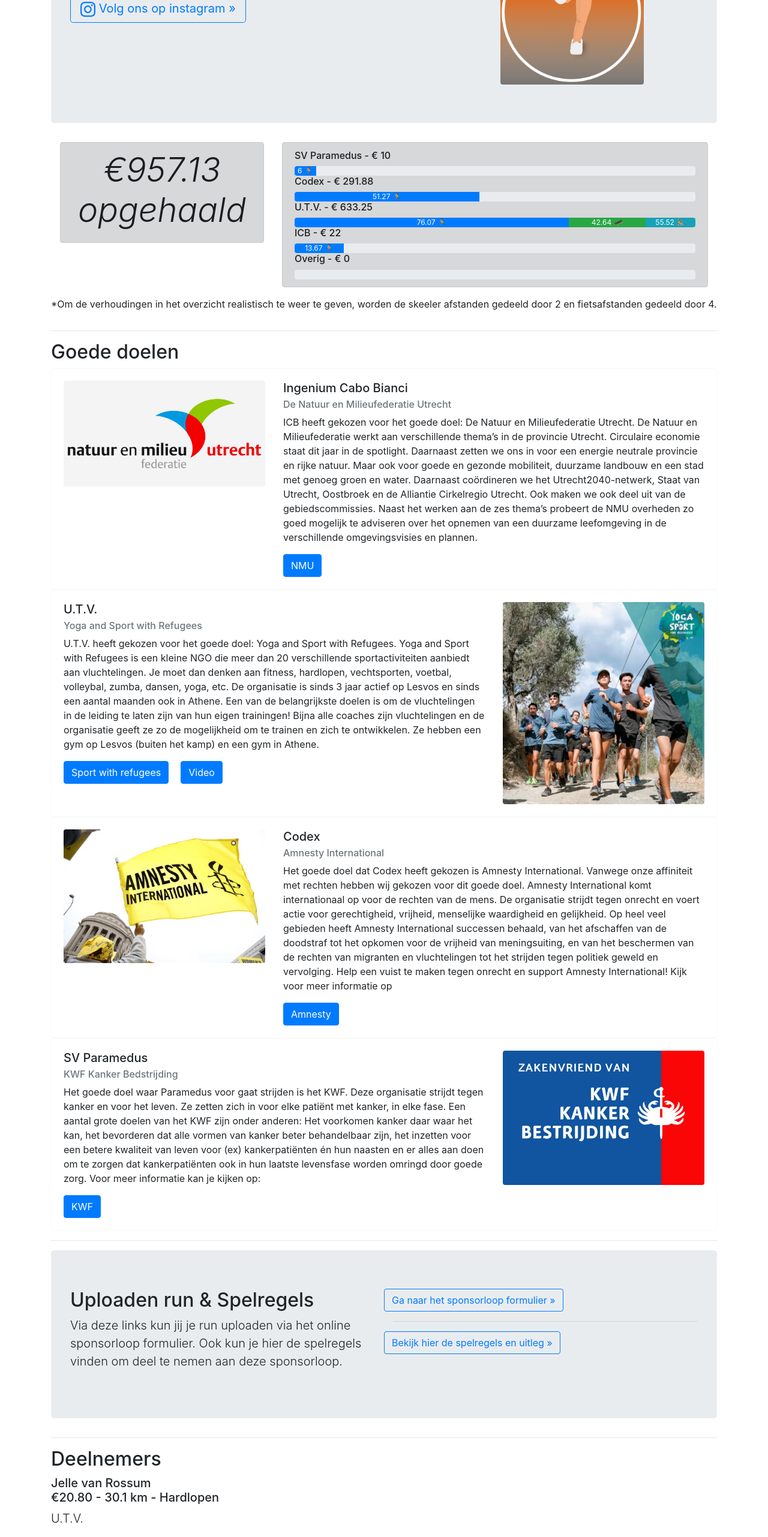
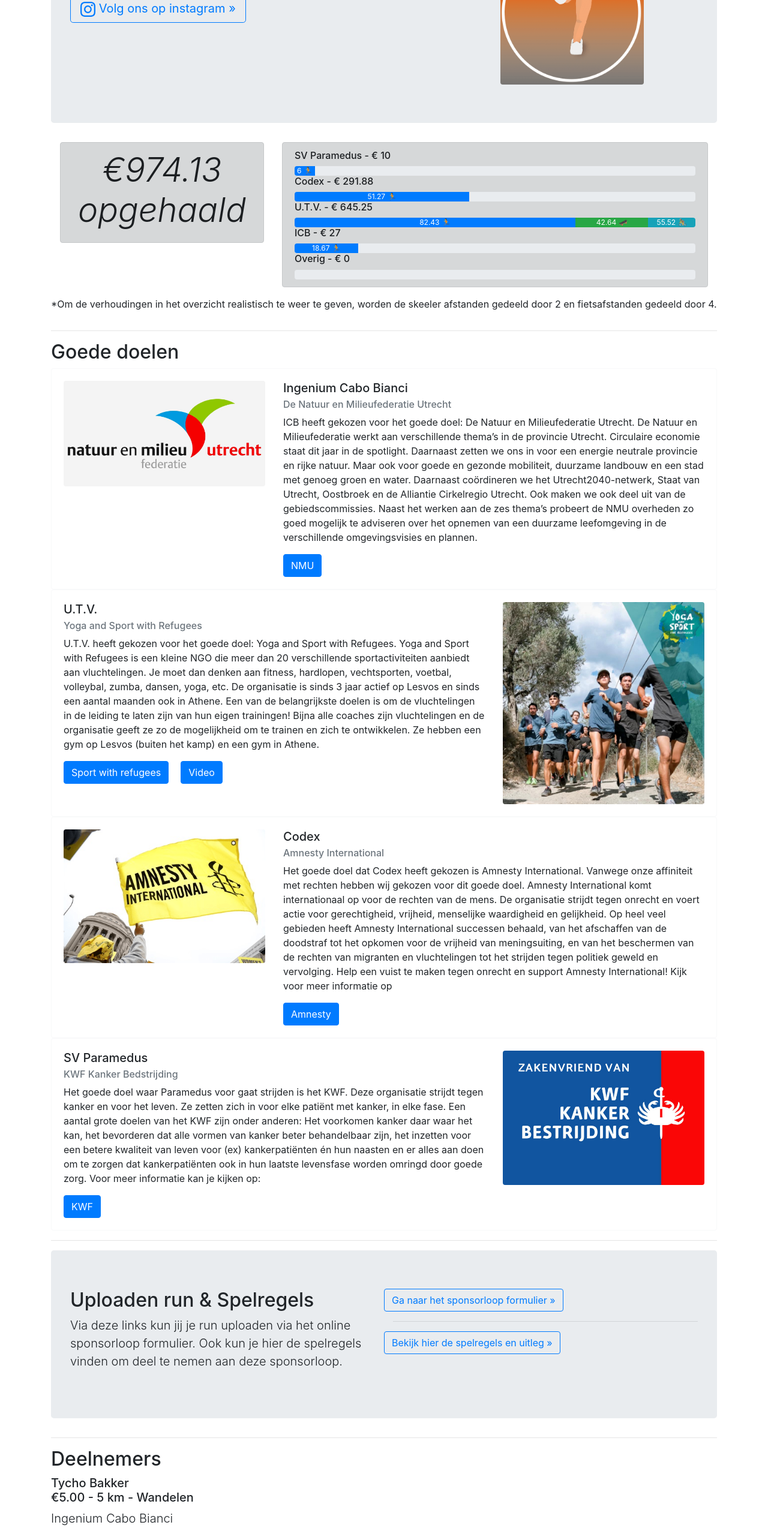
Before and after one commit to kenklein/Sponsorloop2021, an Angular app: page / in a window 1280 px wide. Shown: the part 234-2797 px from the top of the page at 60% size. Built offline with nearby package versions, Linux system fonts and the light colour scheme.

Commit message:
Data update run 26-4-2021 (2)

```diff
--- a/src/_services/competition-data-service.ts
+++ b/src/_services/competition-data-service.ts
@@ -18,15 +18,15 @@
   },
   {
     name: 'U.T.V.',
-    amountRaised: 633.25,
-    runAmount: 76.07,
+    amountRaised: 645.25,
+    runAmount: 82.43,
     skeelerAmount: 42.64,
     bikeAmount: 55.52
   },
   {
     name: 'ICB',
-    amountRaised: 22,
-    runAmount: 13.67,
+    amountRaised: 27,
+    runAmount: 18.67,
     skeelerAmount: 0,
     bikeAmount: 0
   },
--- a/src/_services/student-data-service.ts
+++ b/src/_services/student-data-service.ts
@@ -1,6 +1,26 @@
 import {Student} from '../_models/student';
 
 export const STUDENT_DATA: Student[] = [
+  {
+    name: 'Tycho Bakker',
+    team: 'Ingenium Cabo Bianci',
+    amount: 5,
+    travel: 'Wandelen',
+    amountRaised: 5,
+    description: '',
+    imageSource: null,
+    imageaction: null,
+  },
+  {
+    name: 'Lisa de Winter',
+    team: 'U.T.V.',
+    amount: 6.36,
+    travel: 'Hardlopen',
+    amountRaised: 12,
+    description: '',
+    imageSource: 'assets/runs/run_lisa_de_winter_3.png',
+    imageaction: null,
+  },
   {
     name: 'Jelle van Rossum',
     team: 'U.T.V.',
```
Also changed, not shown: src/assets/runs/run_lisa_de_winter_3.png (added), 1 other file (tests, documents, lock files or other folders).
